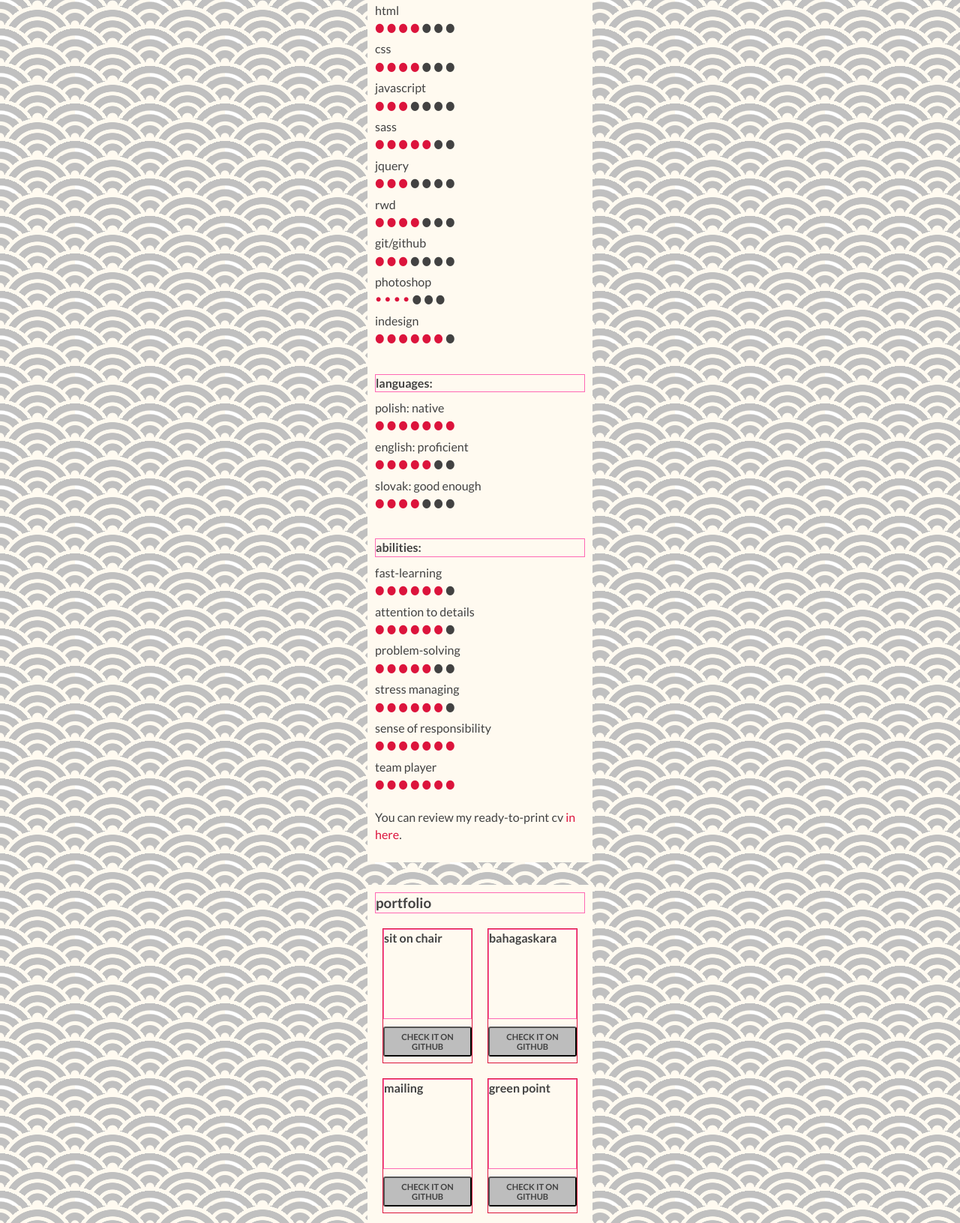
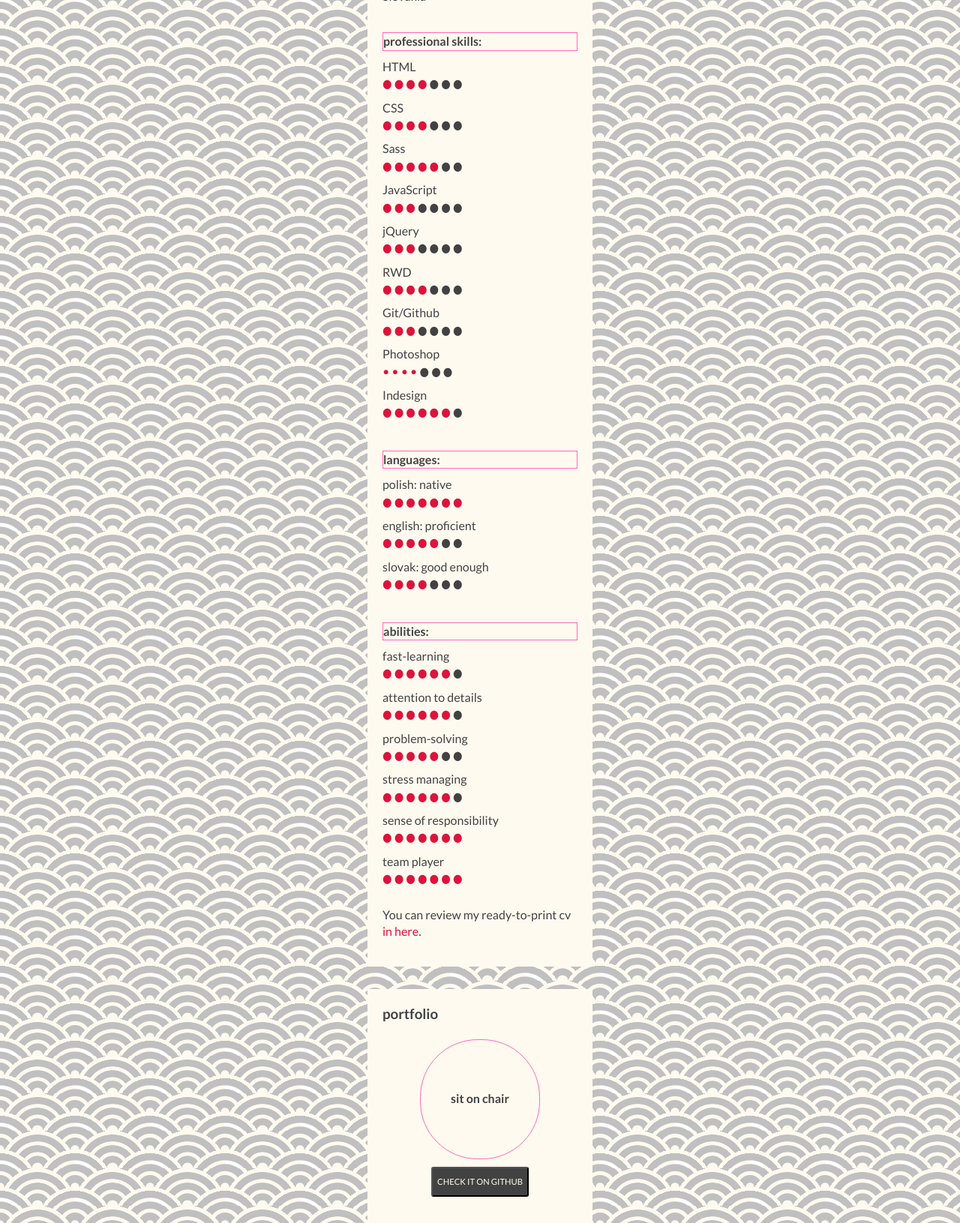
Before and after one commit to olchowo/my-portfolio, a plain HTML site: page index.html in a window 1280 px wide. Shown: the part 742-2373 px from the top of the page at 75% size. Drawn offline with nearby package versions, Linux system fonts and the light colour scheme; files that its build step writes are made by us from their sources.

Commit message:
cursor on more/less, typography & some of s3-portfolio

```diff
--- a/index.html
+++ b/index.html
@@ -33,11 +33,11 @@
 			<h3>about me</h3>
 
 			<div class="main-about">
-				<p>My name is Olka Dąbrowska and I am an aspiring front-end developer. <span id="show-more"> &nbsp;more</span><span id="show-less"> &nbsp;less</span></p>
+				<p>My name is Olka Dąbrowska and I&nbsp;am an aspiring front-end developer. <span id="show-more"> &nbsp;more</span><span id="show-less"> &nbsp;less</span></p>
 				<div id="about-more">
-					<p>After a few years in pubishing I decided to broaden my horizons by learning how to translate traditional typographic rules to modern web communication. To do that I joined <a href="http://coderslab.pl/">front-end development bootcamp</a></p>
-					<p>And it was great. I've never knew, how many new things I would need to learn to acheve my goal: <strong>be able to code websites, which are both usefull and appealing for visitors</strong>. And now I know.</p>
-					<p>But also: back then I wasn't able to write websites, such as the one you are just looking at, or those you find below. Feel <strong>free</strong> to check them out &ndash; I hope <strong>you'll enjoy it</strong>.</p>
+					<p>After a few years in pubishing I&nbsp;decided to broaden my horizons by learning how to translate traditional typographic rules to modern web communication. To do that I&nbsp;joined <a href="http://coderslab.pl/">front-end development bootcamp</a>.</p>
+					<p>And it was great. I've never knew, how many new things I&nbsp;would need to&nbsp;learn to&nbsp;achieve my goal: be able to&nbsp;<strong>code websites, which are both usefull and appealing for visitors</strong>. And now I&nbsp;know.</p>
+					<p>But also: back then I&nbsp;wasn't able to&nbsp;write websites, such as the one you are just looking at, or&nbsp;those you find below. Feel <strong>free</strong> to&nbsp;check them out &ndash; I&nbsp;hope <strong>you'll enjoy it</strong>.</p>
 				</div>
 				<ul class="about-edu">
 					<li><h4>education:</h4></li>
@@ -55,23 +55,23 @@
 			<div class="aside">
 				<ul class="skills">
 					<h4>professional skills:</h4>
-					<li>html</li>
+					<li>HTML</li>
 					<li class="dots"><span>&#9679; &#9679; &#9679; &#9679;</span> &#9679; &#9679; &#9679;</li>
-					<li>css</li>
+					<li>CSS</li>
 					<li class="dots"><span>&#9679; &#9679; &#9679; &#9679;</span> &#9679; &#9679; &#9679;</li>
-					<li>javascript</li>
+					<li>Sass</li>
+					<li class="dots"><span>&#9679; &#9679; &#9679; &#9679; &#9679;</span> &#9679; &#9679;</li>
+					<li>JavaScript</li>
 					<li class="dots"><span>&#9679; &#9679; &#9679;</span> &#9679; &#9679; &#9679; &#9679;</li>
-					<li>sass</li>
-					<li class="dots"><span>&#9679; &#9679; &#9679; &#9679; &#9679;</span> &#9679; &#9679;</li>
-					<li>jquery</li>
+					<li>jQuery</li>
 					<li class="dots"><span>&#9679; &#9679; &#9679;</span> &#9679; &#9679; &#9679; &#9679;</li>
-					<li>rwd</li>
+					<li>RWD</li>
 					<li class="dots"><span>&#9679; &#9679; &#9679; &#9679;</span> &#9679; &#9679; &#9679;</li>
-					<li>git/github</li>
+					<li>Git/Github</li>
 					<li class="dots"><span>&#9679; &#9679; &#9679;</span> &#9679; &#9679; &#9679; &#9679;</li>
-					<li>photoshop</li>
+					<li>Photoshop</li>
 					<li class="dots"><span>&bull; &bull; &bull; &bull;</span> &#9679; &#9679; &#9679;</li>
-					<li>indesign</li>
+					<li>Indesign</li>
 					<li class="dots"><span>&#9679; &#9679; &#9679; &#9679; &#9679; &#9679;</span> &#9679;</li>
 				</ul>
 				<ul class="languages">
@@ -108,18 +108,18 @@
 			<div class="pf-items">
 				<article>
 					<h4>sit on chair</h4>
-					<button>check it on Github</button>
+					<button class="soch">check it on Github</button>
 				</article>
 				<article>
 					<h4>bahagaskara</h4>
-					<button>check it on Github</button>
+					<button class="bah">check it on Github</button>
 				</article>
 				<article>
 					<h4>mailing</h4>
-					<button>check it on Github</button>
+					<button class="mailing">check it on Github</button>
 				</article>
 				<article>
-					<h4>green point</h4>
+					<h4 class="gp">green point</h4>
 					<button>check it on Github</button>
 				</article>
 			</div>
--- a/scss/partials/_generals.scss
+++ b/scss/partials/_generals.scss
@@ -32,7 +32,7 @@ a {
 h3 {
 	color: $dgray;
 	margin: 0;
-	border: 1px solid hotpink;
+	//border: 1px solid hotpink;
 }
 
 h4 {
@@ -49,10 +49,10 @@ h5 {
 
 button {
 	min-height: 40px;
-	background-color: $lgray;
+	background-color: $dgray;
 	border-radius: 3px;
 	font-size: 70%;
+	color: floralwhite;
 	text-transform: uppercase;
 	line-height: 1.2;
-	font-weight: bold;
 }
--- a/scss/partials/_s1-header.scss
+++ b/scss/partials/_s1-header.scss
@@ -25,14 +25,14 @@
 		.material-icons {
 			color: floralwhite;
 			font-size: 24px;
-			border: 1px solid hotpink;
+			//border: 1px solid hotpink;
 			width: 40px;
 			height: 40px;
 			padding: 8px;
 		}
 
 		.nav-ul {
-			border: 1px solid hotpink;
+			//border: 1px solid hotpink;
 			position: absolute;
 			padding-top: 10px;
 			right: 0;
--- a/scss/partials/_s2-about.scss
+++ b/scss/partials/_s2-about.scss
@@ -1,6 +1,6 @@
 #s2 {
 	background-color: floralwhite;
-	padding: 10px;
+	padding: 20px;
 	margin-top: 90px;
 
 	a {
@@ -13,6 +13,11 @@
 
 	#show-more, #show-less {
 		color: crimson;
+
+		&:hover {
+			cursor: pointer;
+			color: lighten(crimson, 20);
+		}
 	}
 
 	.about-edu, .about-work {
@@ -23,7 +28,7 @@
 	}
 
 	.dots {
-		padding-bottom: 7px;
+		padding-bottom: 10px;
 
 		span {
 			color: crimson;
--- a/scss/partials/_s3-portfolio.scss
+++ b/scss/partials/_s3-portfolio.scss
@@ -1,29 +1,32 @@
 #s3 {
 	background-color: floralwhite;
 	margin-top: 30px;
-	padding: 10px;
+	padding: 20px;
 
 	.pf-items {
 		display: flex;
-		flex-flow: row wrap;
+		flex-flow: column nowrap;
 		justify-content: center;
 		align-items: center;
 		padding-top: 10px;
 
 		article {
-			width: 120px;
-			height: 180px;
 			margin: 10px;
-			border: 1px solid crimson;
+			margin-bottom: 30px;
+			//border: 1px solid crimson;
 			display: flex;
 			flex-flow: column nowrap;
 			justify-content: flex-start;
 			align-items: center;
 
 			h4 {
-				height: 120px;
-				width: 100%;
+				height: 160px;
+				width: 160px;
+				border-radius: 48%;
 				margin: 0;
+				display: flex;
+				justify-content: center;
+				align-items: center;
 			}
 
 			button {
--- a/scss/partials/_s4-contact.scss
+++ b/scss/partials/_s4-contact.scss
@@ -1,5 +1,5 @@
 #s4 {
 	background-color: floralwhite;
 	margin-top: 30px;
-	padding: 10px;
+	padding: 20px;
 }
```
